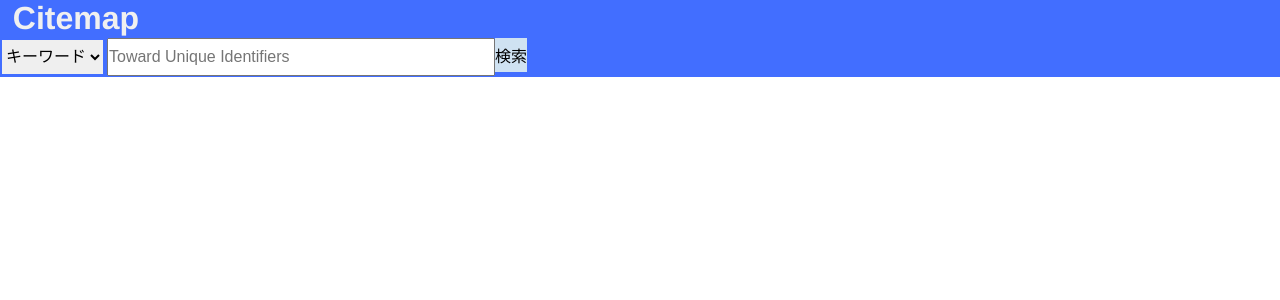
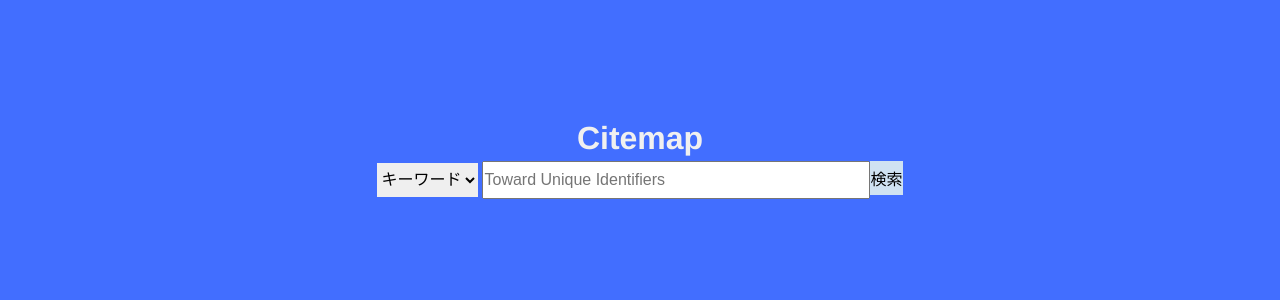
Before and after one commit to wtks/itsp-b, a Vue app in the folder frontend/: page /graph in a window 1280 px wide. Shown: the top 300 px of the page. Built offline with nearby package versions, Linux system fonts and the light colour scheme.

Commit message:
change top page design

```diff
--- a/frontend/src/views/Home.vue
+++ b/frontend/src/views/Home.vue
@@ -1,20 +1,22 @@
 <template>
-  <div style="background-color: #426EFF;">
+  <div class="container">
     <h1>Citemap</h1>
-    <SearchBox/>
+    <SearchBox />
   </div>
 </template>
 
 <style scoped>
 h1 {
-
-  margin:0 1vw;
+  margin: 15vh 0 3px 0;
   display: inline-block;
   color: #F0F0F0;
 }
 
-#search-box {
-  text-align:center;
+.container {
+  text-align: center;
+  background-color: #426EFF;
+  width: 100vw;
+  height: 100vh;
 }
 
 </style>
```
